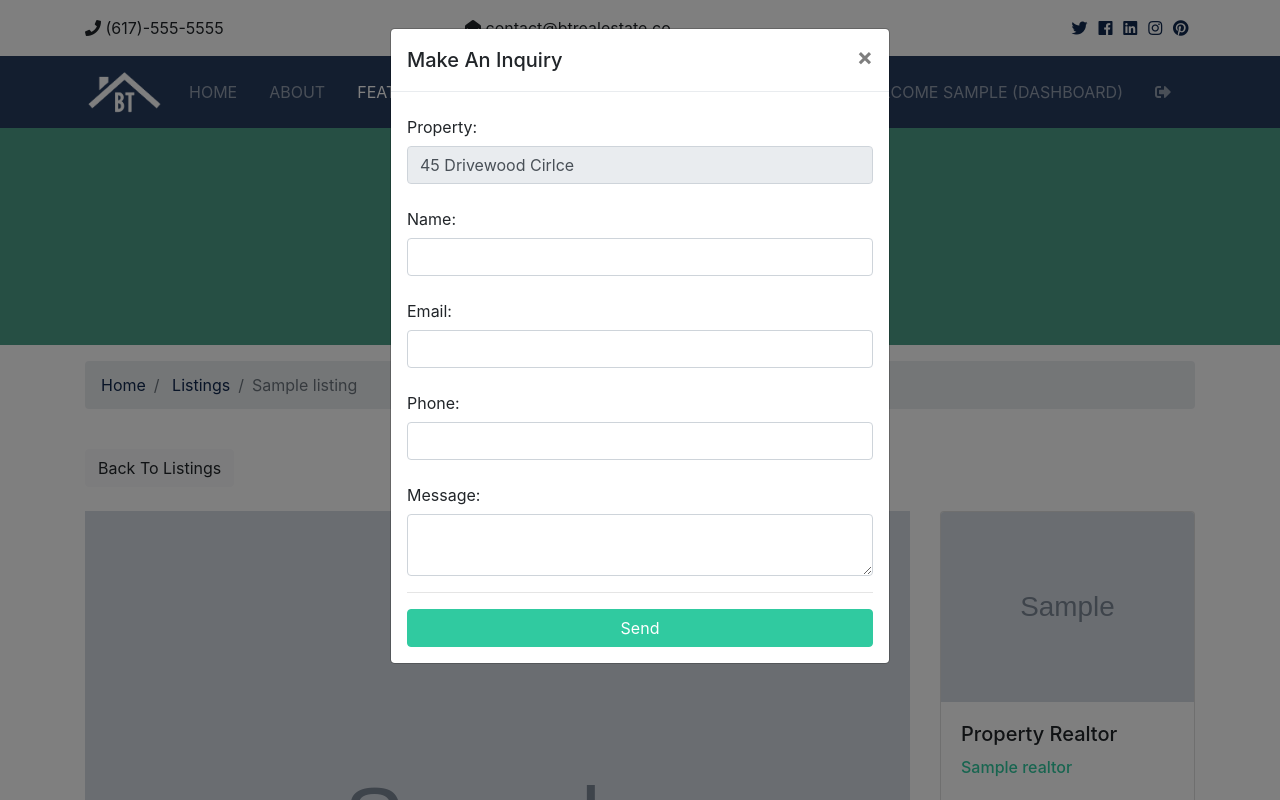
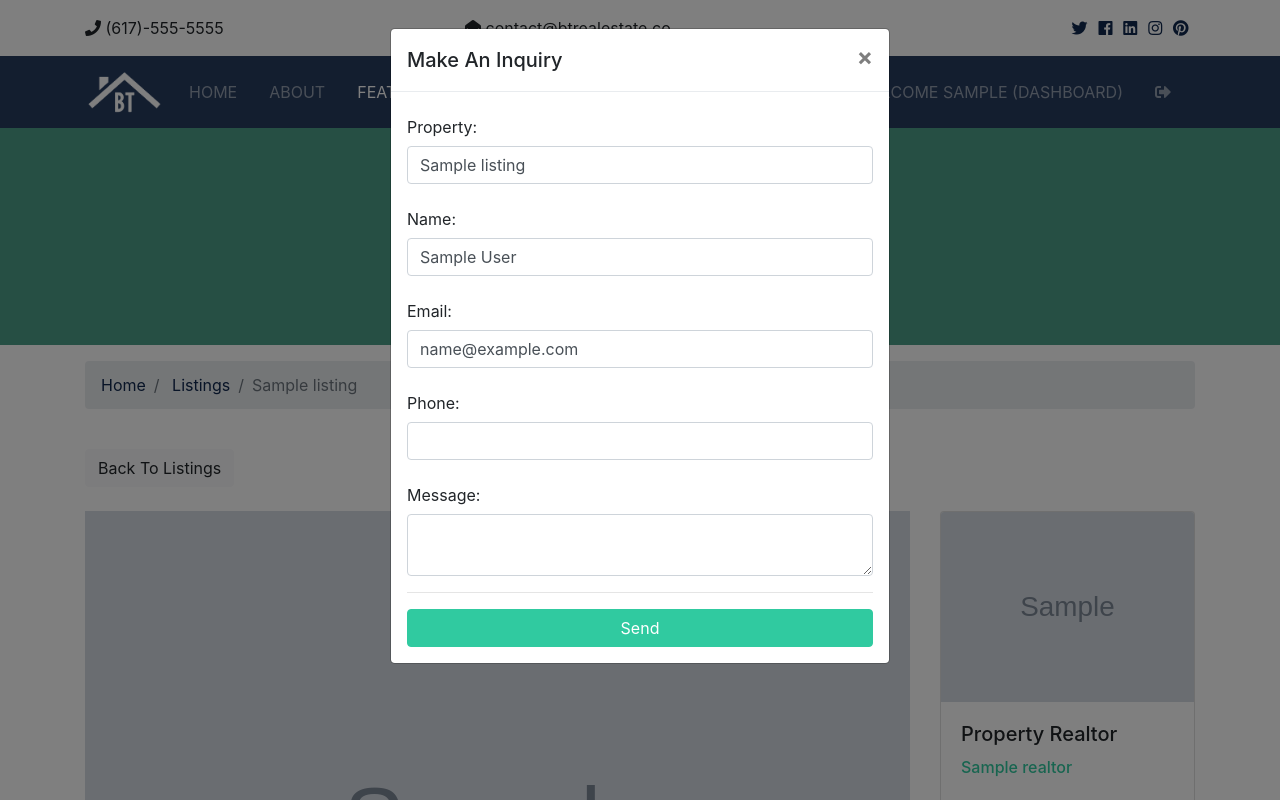
Before and after one commit to pmrjayawardena/Python-Django, a Django app: page /listings/1 in a window 1280 px wide, after a click on "Make An Inquiry". Run offline with Django 3.2, Linux system fonts and the light colour scheme; a user stored in the database is signed in; tables that the repository leaves empty hold one stand-in row (values such as "Sample post"); grey boxes marked "Sample" are stand-in pictures; parts of the project's set-up code (start-up, migrations or seed data) failed here and were passed over; some libraries are stand-ins or nearby versions.

Commit message:
inquiry form submisstin first step added

```diff
--- a/realstate/urls.py
+++ b/realstate/urls.py
@@ -8,5 +8,6 @@ urlpatterns = [
     path("", include("pages.urls")),
     path("listings/", include("listings.urls")),
     path("accounts/", include("accounts.urls")),
+    path("contacts/", include("contacts.urls")),
     path("admin/", admin.site.urls),
 ] + static(settings.MEDIA_URL, document_root=settings.MEDIA_ROOT)
--- a/templates/listings/listing.html
+++ b/templates/listings/listing.html
@@ -179,18 +179,28 @@
                 </button>
             </div>
             <div class="modal-body">
-                <form>
+                <form action="{%url 'contact'%}" method="POST">
+
+                    {% csrf_token%}
+                    {% if user.is_authenticated%}
+                    <input type="hidden" name="user_id" value="{{user.id}}">
+                    {%else%}
+                    <input type="hidden" name="user_id" value="0">
+                    {%endif%}
+
+                    <input type="hidden" name="realtor_email" value={{listing.realtor.email}}>
+                    <input type="hidden" name="listing_id" value={{listing.id}}>
                     <div class="form-group">
                         <label for="property_name" class="col-form-label">Property:</label>
-                        <input type="text" name="listing" class="form-control" value="45 Drivewood Cirlce" disabled>
+                        <input type="text" name="listing" class="form-control" value="{{listing.title}}" >
                     </div>
                     <div class="form-group">
                         <label for="name" class="col-form-label">Name:</label>
-                        <input type="text" name="name" class="form-control" required>
+                        <input type="text" name="name" class="form-control" {%if user.is_authenticated%} value="{{user.first_name}} {{user.last_name}}" {%endif%} required>
                     </div>
                     <div class="form-group">
                         <label for="email" class="col-form-label">Email:</label>
-                        <input type="email" name="email" class="form-control" required>
+                        <input type="email" name="email" class="form-control" {%if user.is_authenticated%} value="{{user.email}}" {%endif%} required>
                     </div>
                     <div class="form-group">
                         <label for="phone" class="col-form-label">Phone:</label>
--- a/templates/listings/listings.html
+++ b/templates/listings/listings.html
@@ -30,7 +30,8 @@
     </nav>
   </div>
 </section>
-
+<!-- ALerts -->
+{% include 'partials/_alerts.html'%}
 <!-- Listings -->
 <section id="listings" class="py-4">
   <div class="container">
```
Also changed, not shown: contacts/views.py (+35 -1 lines).
